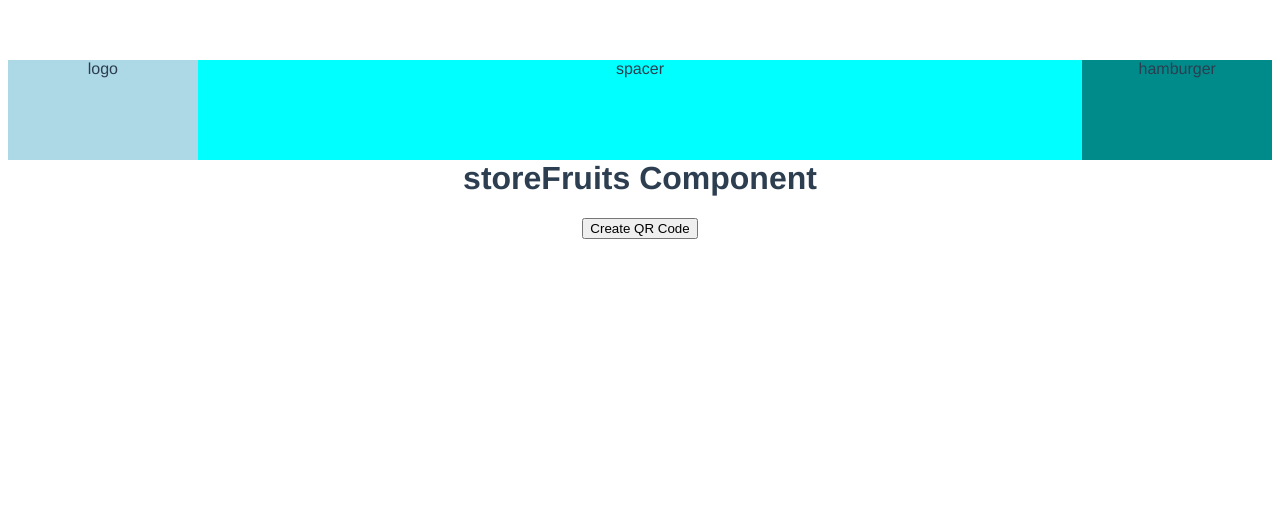
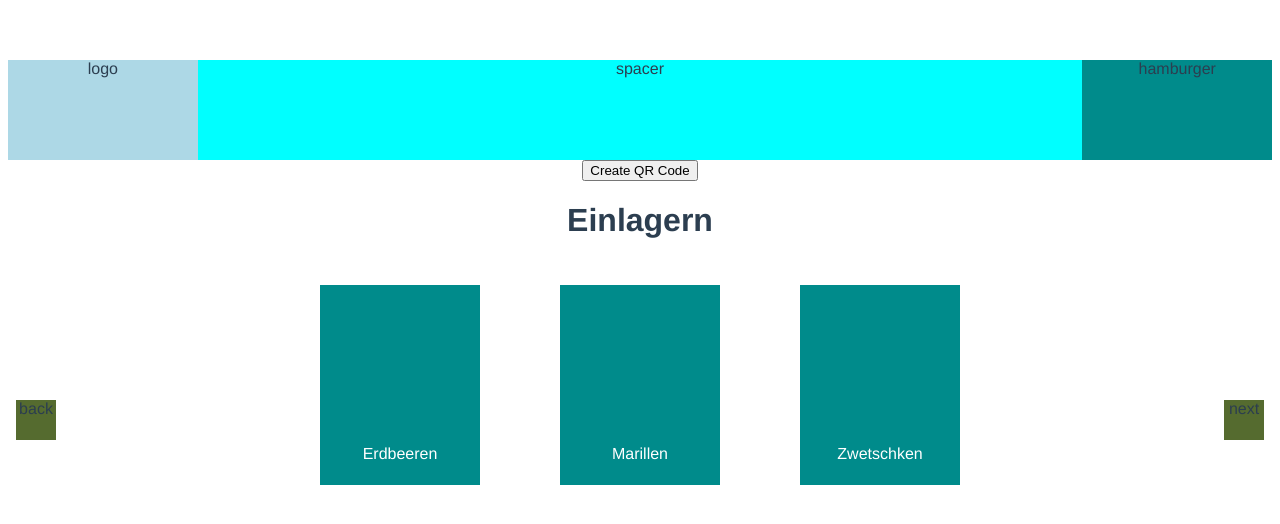
Before and after one commit to michaelmkr/mkl-project-smartstoragesystem-vue, a Vue app: page /store in a window 1280 px wide. Shown: the top 524 px of the page. Built offline with nearby package versions, Linux system fonts and the light colour scheme.

Commit message:
got it working

```diff
--- a/public/global.css
+++ b/public/global.css
@@ -8,35 +8,39 @@
 }
 
 /*HEADERBAR*/
-#header{
+#header {
     height: 100%;
     width: 100%;
     background-color: grey;
     margin: auto;
 }
-#header-logo{
+
+#header-logo {
     height: 100px;
     width: 15%;
     background-color: lightblue;
     float: left;
 }
-#header-spacer{
+
+#header-spacer {
     height: 100px;
     width: 70%;
     background-color: aqua;
     float: left;
 }
-#header-hamburger{
+
+#header-hamburger {
     height: 100px;
     width: 15%;
     background-color: darkcyan;
     float: left;
 }
+
 /*HEADERBAR*/
 
 
 /*MENU*/
-#menucomponent{
+#menucomponent {
     height: 100vh;
     width: 20%;
     background-color: indianred;
@@ -44,15 +48,18 @@
     right: 0;
     display: none;
 }
+
 #menucomponent > ul {
     text-align: center;
 }
+
 #menucomponent > ul > li {
     padding: 10px;
     font-size: 20px;
     color: black;
 }
-#menuclose{
+
+#menuclose {
     color: gray;
     font-size: 25px;
     position: absolute;
@@ -60,4 +67,70 @@
     left: 10px;
     cursor: pointer;
 }
+
 /*MENU*/
+
+
+/*storeFruits*/
+#return{
+    position: absolute;
+    left: 2vh;
+    top: 50vh;
+    height: 5vh;
+    width: 5vh;
+    background-color: darkolivegreen;
+}
+#next{
+    position: absolute;
+    right: 2vh;
+    top: 50vh;
+    height: 5vh;
+    width: 5vh;
+    background-color: darkolivegreen;
+}
+
+#comment{
+
+}
+
+.card{
+    background-color: darkcyan;
+    color: white;
+}
+
+.card:active{
+    background-color: darkolivegreen;
+    color: black;
+    opacity: 50%;
+}
+
+.fruitTypeDiv {
+    display:inline-block;
+    margin: 3vh 5vh;
+    width: 20vh;
+    height: 25vh;
+}
+
+.fruitTypePicture {
+    height: 80%;
+    width: 100%;
+}
+
+.fruitTypeName {
+    height: 20%;
+    width: 100%;
+}
+
+.amountTypeDiv {
+    display:inline-block;
+    text-align: center;
+    vertical-align: middle;
+    margin: 3vh 5vh;
+    width: 100px;
+    height: 100px;
+}
+
+.hidden{
+    display: none;
+}
+/*storeFruits*/
--- a/src/components/storeFruits.vue
+++ b/src/components/storeFruits.vue
@@ -1,8 +1,50 @@
 <template>
     <div>
-        <h1>storeFruits Component</h1>
-        <button @click="createQR()">Create QR Code</button>
-        <img id="qrcode" src="" >
+        <button @click="createQR">Create QR Code</button>
+        <h1>Einlagern</h1>
+
+        <div @click="goBack" id="return"> back</div>
+        <div @click="goForward" id="next">next</div>
+
+        <div :class="{'hidden': currentStep!==0}" id="fruitTypes">
+            <div @click="setFruitType(fruitType)"
+                 class="fruitTypeDiv card"
+                 v-bind:key="fruitType"
+                 v-for="fruitType in fruitTypes">
+                <div class="fruitTypePicture"></div>
+                <div class="fruitTypeName">{{fruitType}}</div>
+            </div>
+        </div>
+
+        <div :class="{'hidden': currentStep!==1}" id="amountTypes">
+            <div @click="setAmount(amount)"
+                 class="amountTypeDiv card"
+                 v-bind:key="amount"
+                 v-for="amount in amounts">
+                <p>{{amount}}</p>
+            </div>
+        </div>
+
+        <div :class="{'hidden': currentStep!==2}" id="comment">
+            <h3>Zusatzinformationen:</h3>
+            <label><textarea
+                    cols="60"
+                    placeholder="Hier können Zusatzinformationen eingegeben werden.."
+                    rows="10"
+                    v-model="payload.comments"/> </label><br>
+            <button>Speichern</button>
+        </div>
+
+        <div :class="{'hidden': currentStep!==3}" id="overview">
+            <div class="amountTypeDiv card"
+                 v-bind:key="value"
+                 v-for="value in payload">
+                <p>{{ value }}</p>
+            </div>
+        </div>
+
+        <img :class="{'hidden': currentStep!==4}" id="qrcode" src="">
+
     </div>
 </template>
 
@@ -12,18 +54,59 @@
 
     export default {
         name: "storeFruits",
-        data(){
-            return{
+        data() {
+            return {
+                isA: true,
+                isB: false,
                 payload: {
-                    fruitType: 'strawberry',
-                    amount: 3,
-                }
+                    fruitType: undefined,
+                    amount: undefined,
+                    storageDate: this.getDate(),
+                    comments: undefined,
+                },
+                fruitTypes: [
+                    'Erdbeeren',
+                    'Marillen',
+                    'Zwetschken'
+                ],
+                amounts: [
+                    3,
+                    5,
+                    10
+                ],
+                currentStep: 0,
             }
         },
         methods: {
             createQR() {
                 generateQRsrc('qrcode', JSON.stringify(this.payload));
-            }
+            },
+            getDate() {
+                let date = new Date;
+                return date.getDate() + "-" + (date.getMonth() + 1) + "-" + date.getFullYear();
+            },
+            setAmount(chosenAmount) {
+                this.payload.amount = chosenAmount;
+            },
+            setFruitType(chosenFruitType) {
+                this.payload.fruitType = chosenFruitType;
+            },
+            goBack() {
+                if (this.currentStep > 0) {
+                    this.currentStep -= 1;
+                }
+            },
+            goForward() {
+                if (this.currentStep < 4) {
+                    if (this.currentStep === 2) {
+                        this.payload.storageDate = this.getDate();
+                    }
+                    if (this.currentStep === 3) {
+                        generateQRsrc('qrcode', JSON.stringify(this.payload));
+                    }
+                    this.currentStep += 1;
+                }
+            },
         }
     }
 </script>
--- a/src/js/qrcode.js
+++ b/src/js/qrcode.js
@@ -4,7 +4,7 @@ export function generateQRsrc(elementId, payload) {
     QRCode.toDataURL(payload)
         .then(url => {
             // eslint-disable-next-line no-console
-            console.log(url);
+            console.log(payload);
             document.getElementById(elementId).src = url;
         })
         .catch(err => {
```
